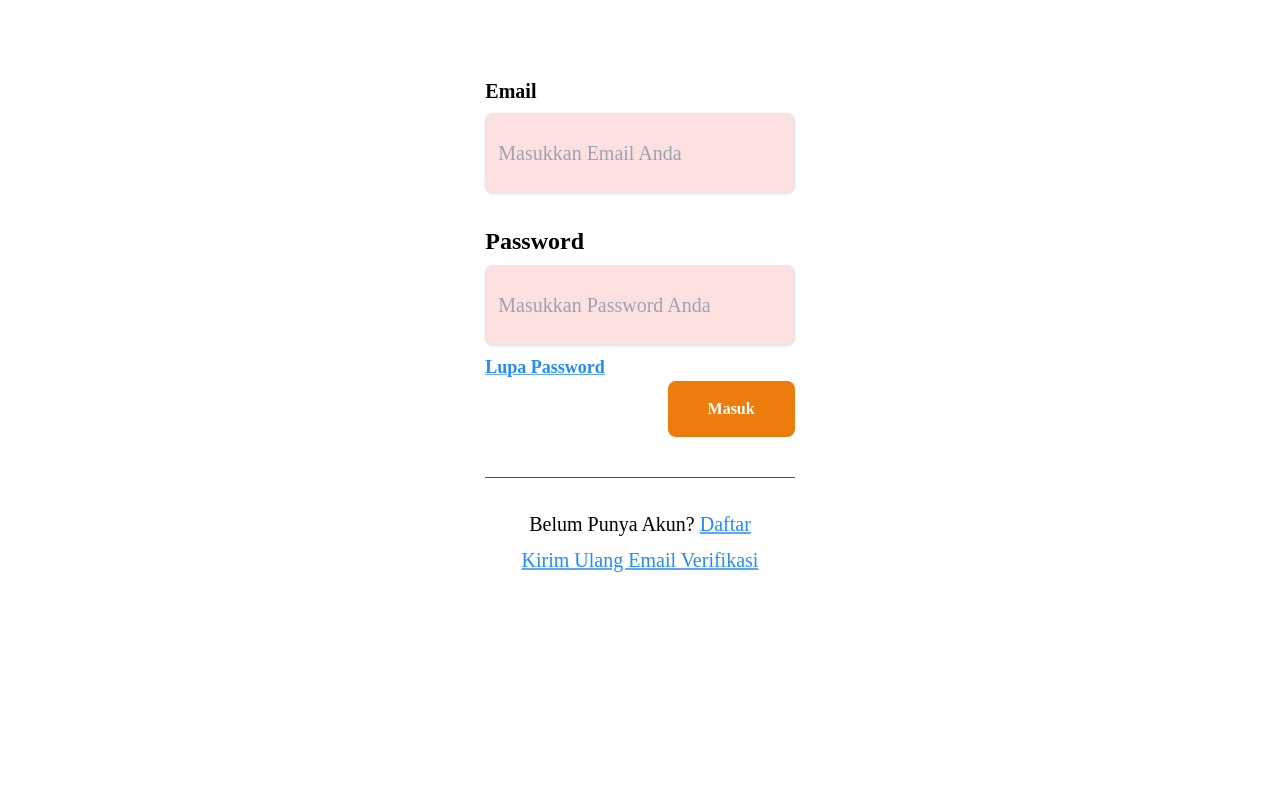
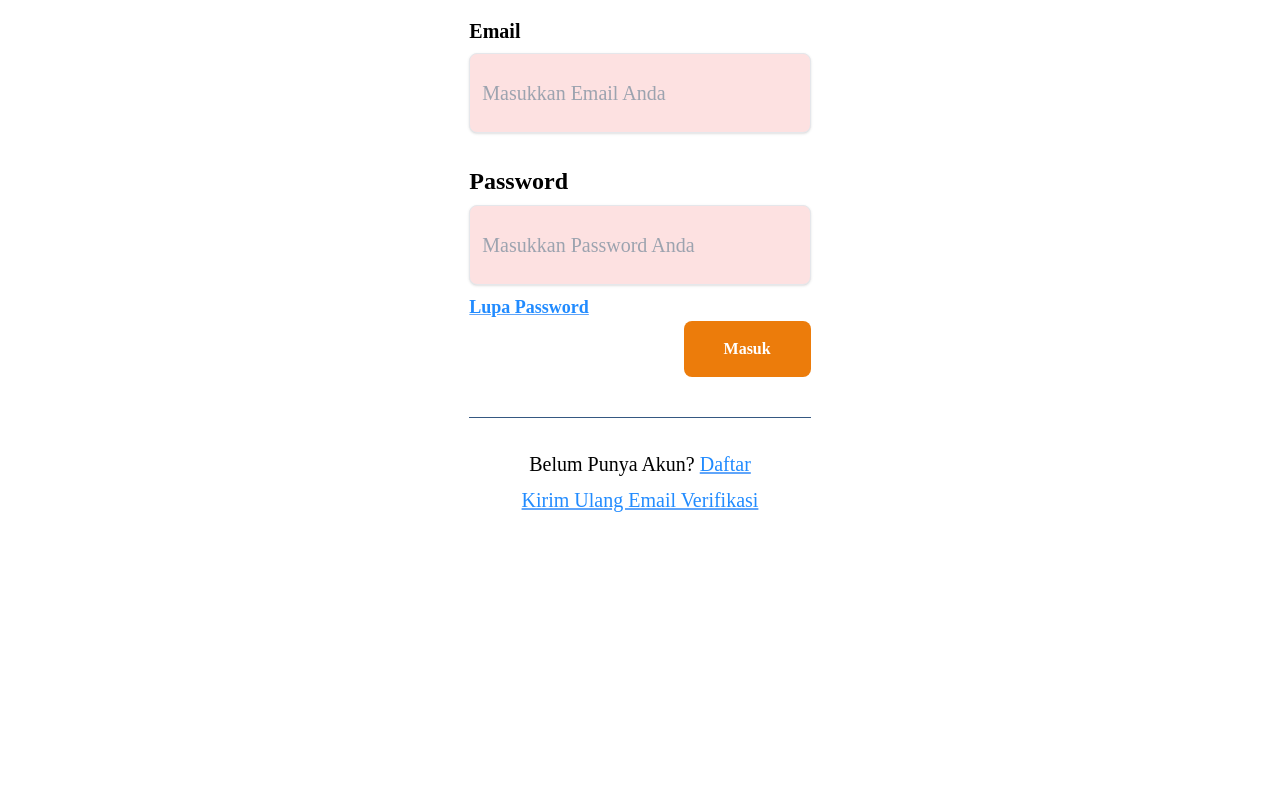
Before and after one commit to dafahan/deepublish, a plain HTML site: page login.html in a window 1280 px wide. Shown: the part 267-1062 px from the top of the page. Drawn offline with Linux system fonts and the light colour scheme; a web font is replaced by a local one.

Commit message:
feat:minor changes on positioning

```diff
--- a/login.html
+++ b/login.html
@@ -35,7 +35,7 @@
         <a href="javascript:void(0)" onclick="window.history.back()" class="text-[#1F324E] absolute top-4 left-0">
             <i class="fa-solid fa-chevron-left text-4xl"></i>
         </a>
-        <div class="flex w-full lg:w-1/3 flex-col items-center lg:px-12 ">
+        <div class="flex w-full xl:w-1/3 flex-col items-center xl:px-8 ">
             <h1 class="text-accent font-bold text-6xl">Masuk Akun</h1>
 
         <form class="w-full mt-24">
```
Also changed, not shown: assets/css/main.css.
